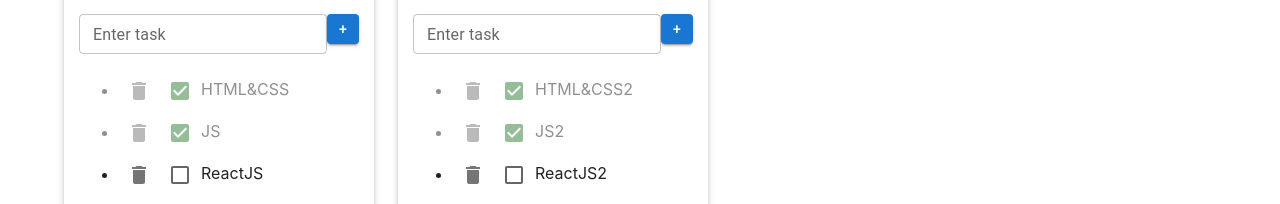
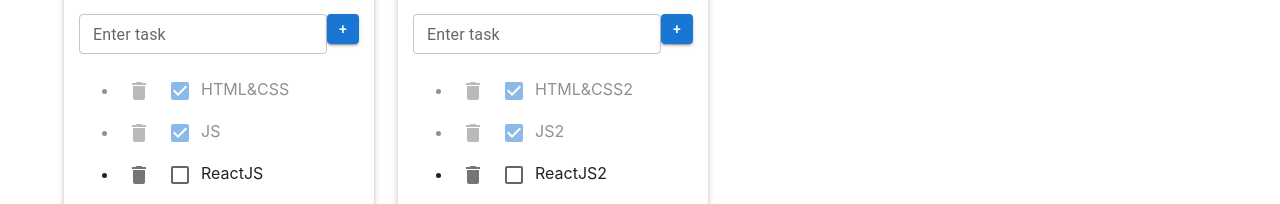
Before and after one commit to zatsarna/todo-list, a React (Create React App) app: page / in a window 1280 px wide. Shown: the part 266-470 px from the top of the page. Built offline with nearby package versions, Linux system fonts and the light colour scheme.

Commit message:
file todolistReducer.test.ts was added

```diff
--- a/src/App.tsx
+++ b/src/App.tsx
@@ -85,12 +85,12 @@
 }
 
 const addTodoList =(todoListTitle: string)=>{
-
+    const newTLID=v1()
        /* const newTLID=v1()
     const newTL: todolistsType={id: newTLID, title: todoListTitle, filter: 'all'}
     setTodolists([...todolists, newTL])
     setTasks({...tasks, [newTLID]: []})*/
-    dispatchTodolists(addTodolistAC(todoListTitle))
+    dispatchTodolists(addTodolistAC(todoListTitle, newTLID))
     //dispatchTasks(tasksForNewTodolistAC(newTLID))
 }
 const updateTasks=(todolistID: string, taskID: string, updatedTitle: string)=>{
--- a/src/Reducers/todolistReducer.ts
+++ b/src/Reducers/todolistReducer.ts
@@ -13,8 +13,8 @@
             return todolists.map(tl => tl.id===action.payload.ID ? {...tl, filter: action.payload.value}:tl)
         }
         case 'AddTodolist':{
-            const newTLID=v1()
-            const newTL: todolistsType={id: newTLID, title: action.payload.todoListTitle, filter: 'all'}
+
+            const newTL: todolistsType={id: action.payload.newTLID, title: action.payload.todoListTitle, filter: 'all'}
             return [newTL,...todolists]
         }
         default: return todolists
@@ -46,11 +46,12 @@
     } as const
 }
 export type addTodolistACType=ReturnType<typeof addTodolistAC>
-export const addTodolistAC = (todoListTitle: string)=>{
+export const addTodolistAC = (todoListTitle: string, newTLID: string)=>{
     return {
         type: "AddTodolist",
         payload: {
-            todoListTitle
+            todoListTitle,
+            newTLID
         }
     } as const
 }
--- a/src/Todolist.tsx
+++ b/src/Todolist.tsx
@@ -6,6 +6,7 @@
 import IconButton from '@mui/material/IconButton';
 import Button from '@mui/material/Button';
 import Checkbox from '@mui/material/Checkbox';
+import SuperCheckBox from './components/SuperCheckBox';
 
 export type TaskType = {
     id: string
@@ -34,16 +35,18 @@
     const upTaskHelper=(elID: string,updatedTask: string)=>{
         props.updateTasks(props.todolistId,elID, updatedTask)
     }
-
+    const changeStatusHandler=(elId: string, checked: boolean)=>{
+        props.changeStatus(props.todolistId, elId, checked)
+    }
 
     const mappedTasks = props.tasks.map((el) => {
 
         const deleteTaskHandler = () => {
             props.deleteTask(el.id, props.todolistId)
         }
-        const changeIsDoneHandler=(event: ChangeEvent<HTMLInputElement>)=>{
-                props.changeStatus(props.todolistId, el.id, event.currentTarget.checked)
-        }
+       /* const changeIsDoneHandler=(checked: boolean)=>{
+                props.changeStatus(props.todolistId, el.id, checked)
+        }*/
 
         return (
             <li key={el.id} className={(el.isDone) ? "isDone" : ""}>
@@ -52,7 +55,8 @@
                     <DeleteIcon />
                 </IconButton>
                {/* <input type="checkbox" onChange={changeIsDoneHandler} checked={el.isDone}/>*/}
-                <Checkbox   color="success" onChange={changeIsDoneHandler} checked={el.isDone}/>
+                {/*<Checkbox   color="success" onChange={changeIsDoneHandler} checked={el.isDone}/>*/}
+                <SuperCheckBox isDone={el.isDone} color={'primary'} callback={(checked)=>changeStatusHandler(el.id, checked)}/>
                 <EditableSpan oldTitle={el.title} calback={(updatedTitle)=>upTaskHelper(el.id, updatedTitle)}/>
             </li>
         )
--- /dev/null
+++ b/src/components/SuperCheckBox.tsx
@@ -0,0 +1,18 @@
+import React, {ChangeEvent} from 'react';
+import Checkbox from '@mui/material/Checkbox';
+type SuperCheckBoxPropsType ={
+    callback: (checked: boolean)=>void
+    color: "primary" | "secondary" | "error" | "info" | "success" | "warning" | "default" | undefined
+    isDone: boolean
+}
+
+const SuperCheckBox: React.FC<SuperCheckBoxPropsType> = ({callback, isDone, color}) => {
+    const onChangeHandler = (event: ChangeEvent<HTMLInputElement>) =>{
+        callback(event.currentTarget.checked)
+    }
+    return (
+        <Checkbox   color={color} onChange={onChangeHandler} checked={isDone}/>
+    );
+};
+
+export default SuperCheckBox;
```
Also changed, not shown: 1 other file (tests, documents, lock files or other folders).
